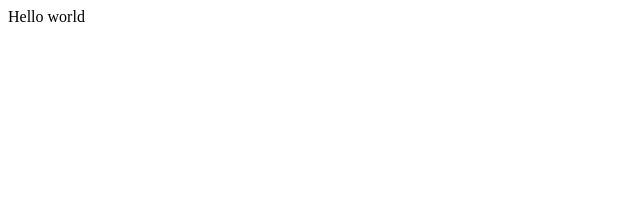
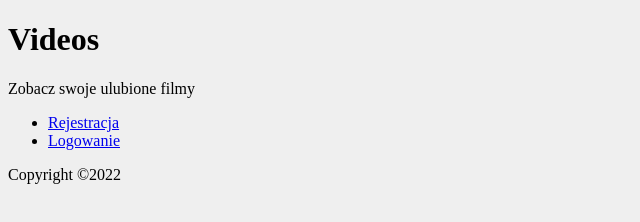
Before and after one commit to przybylskiM/workshop-javascript-basics, a website: page videos/index.html in a window 1280 px wide. Shown: the whole page, without its empty margins (0-640 px from the left). Drawn offline with Linux system fonts and the light colour scheme.

Commit message:
Videos: Create basic layout

```diff
--- a/videos/index.html
+++ b/videos/index.html
@@ -5,8 +5,29 @@
     <meta http-equiv="X-UA-Compatible" content="IE=edge">
     <meta name="viewport" content="width=device-width, initial-scale=1.0">
     <title>Document</title>
+    <link rel="stylesheet" href="styles/main.css">
+    <script src="scripts/main.js" defer></script>
 </head>
 <body>
-    Hello world
+    <div id="app">
+        <header>
+            <h1>Videos</h1>
+            <p>Zobacz swoje ulubione filmy</p>
+            <nav id="menu">
+                <ul>
+                    <li>
+                        <a href="#/registration">Rejestracja</a>
+                    </li>
+                    <li>
+                        <a href="#/login">Logowanie</a>
+                    </li>
+                </ul>
+            </nav>
+        </header>
+        <main></main>
+        <footer>
+            <p>Copyright &copy;2022</p>
+        </footer>
+    </div>
 </body>
 </html>
--- /dev/null
+++ b/videos/scripts/main.js
@@ -0,0 +1,5 @@
+function main() {
+    console.log("main");
+}
+
+main();
--- /dev/null
+++ b/videos/styles/main.css
@@ -0,0 +1,3 @@
+body {
+    background-color: #efefef;
+}
```
Also changed, not shown: videos/README.md.
